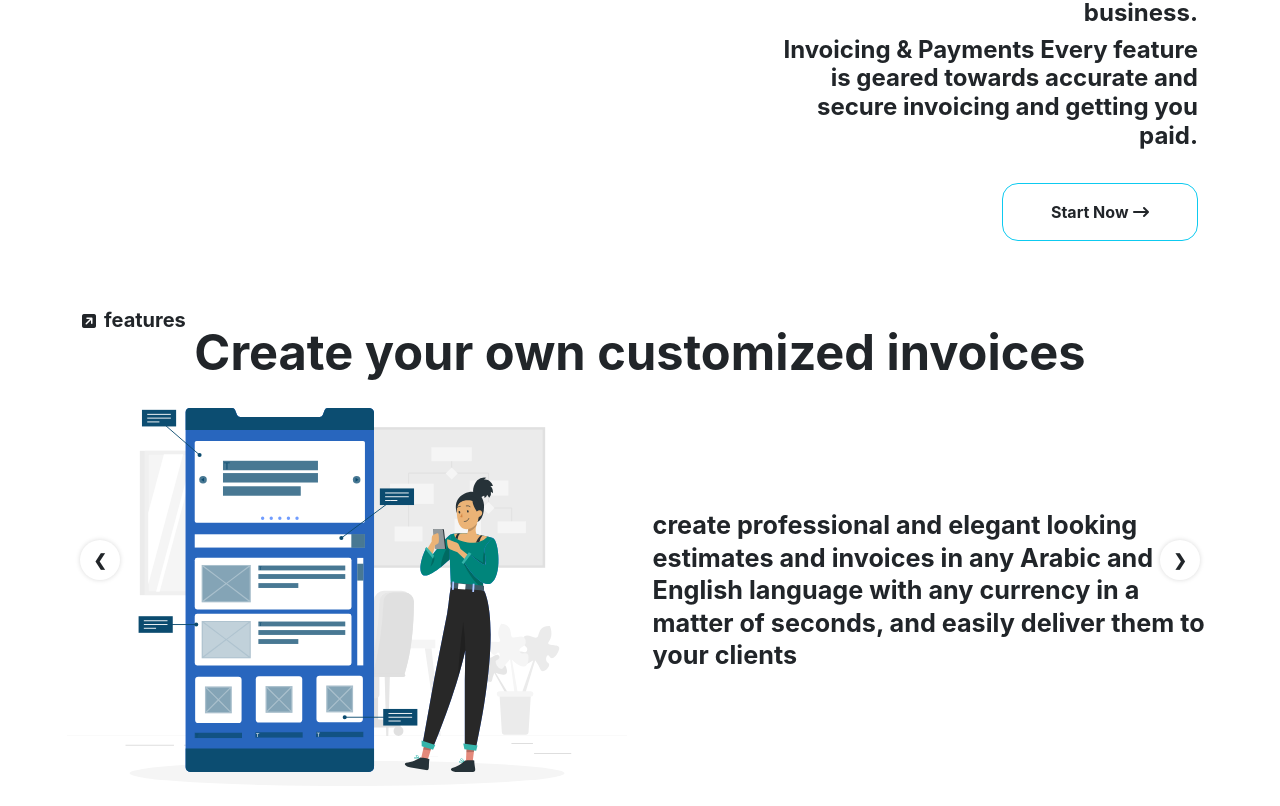
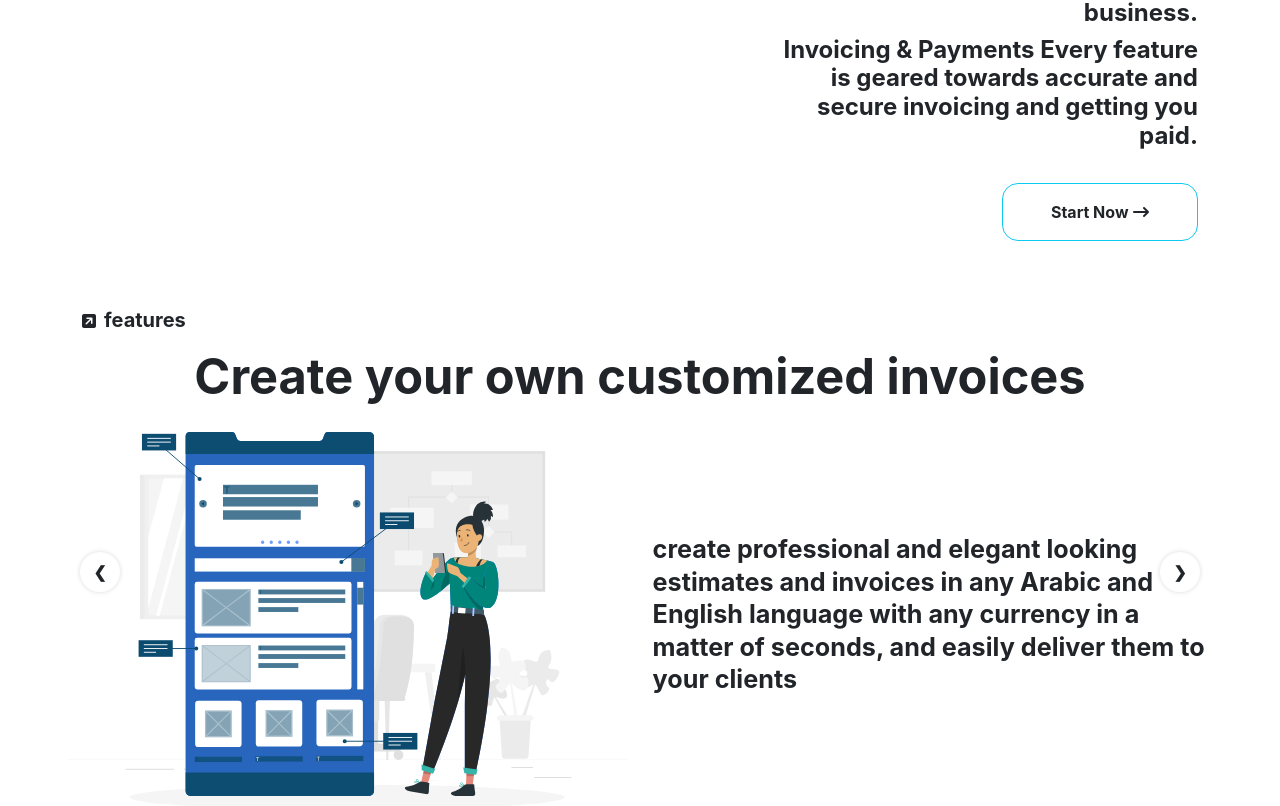
Before and after one commit to Abhay-Bhongade/fatoura-appnew, a React (Create React App) app: page / in a window 1280 px wide. Shown: the part 1328-2134 px from the top of the page. Built offline with nearby package versions, Linux system fonts and the light colour scheme.

Commit message:
new features

```diff
--- a/src/components/Features.js
+++ b/src/components/Features.js
@@ -27,7 +27,7 @@ const Features = ({slides}) => {
           <div className='arr-s arr-right' onClick={nextSlide}><span className='fw-bold'>&#10095;</span></div>
 
 
-        <div>
+        <div className='mb-4'>
             <i className="fa-solid fa-square-arrow-up-right"></i><span className='fw-bolder fs-5 ms-2'>features</span>
         </div>
 
--- a/src/components/Header.js
+++ b/src/components/Header.js
@@ -40,9 +40,10 @@ const Header = () => {
 
       </ul>
       <form className="d-flex" role="search">
-        <Link to="/signin">
+
         <button className="btn btn-outline-info fw-bold text-dark px-3 first-b" type="submit">Sign in</button>
-        </Link>
+
+
         <button className="btn btn-primary fw-bold mx-2 text-white second-b" type="submit">Sign up</button>
         <div className="btn btn-outline-info text-dark px-3 first-b">
         <i className="fa-solid fa-globe"></i> <span>EN</span>
--- a/src/components/Home.js
+++ b/src/components/Home.js
@@ -19,7 +19,7 @@ const Home = () => {
         <div className="btn btn-outline-info text-dark second-b text-white py-md-3 px-md-5 py-sm-2 px-md-2 mb-2 rounded button-r">
          <span className='fw-bold'>See All Features</span> <i className="fa-solid fa-arrow-right-long text-center"></i>
         </div>
-        <div className="btn btn-outline-info text-dark py-md-3 px-md-5 py-sm-2 px-md-2 mb-2 ms-md-5 mx-2 rounded button-r button-h">
+        <div className="btn btn-outline-info text-dark py-md-3 px-md-5 py-sm-2 px-md-2 mb-2 ms-md-5 mx-2 rounded button-r">
          <span className='fw-bold'>Start Now</span> <i className="fa-solid fa-arrow-right-long"></i>
         </div>
         </div>
```
